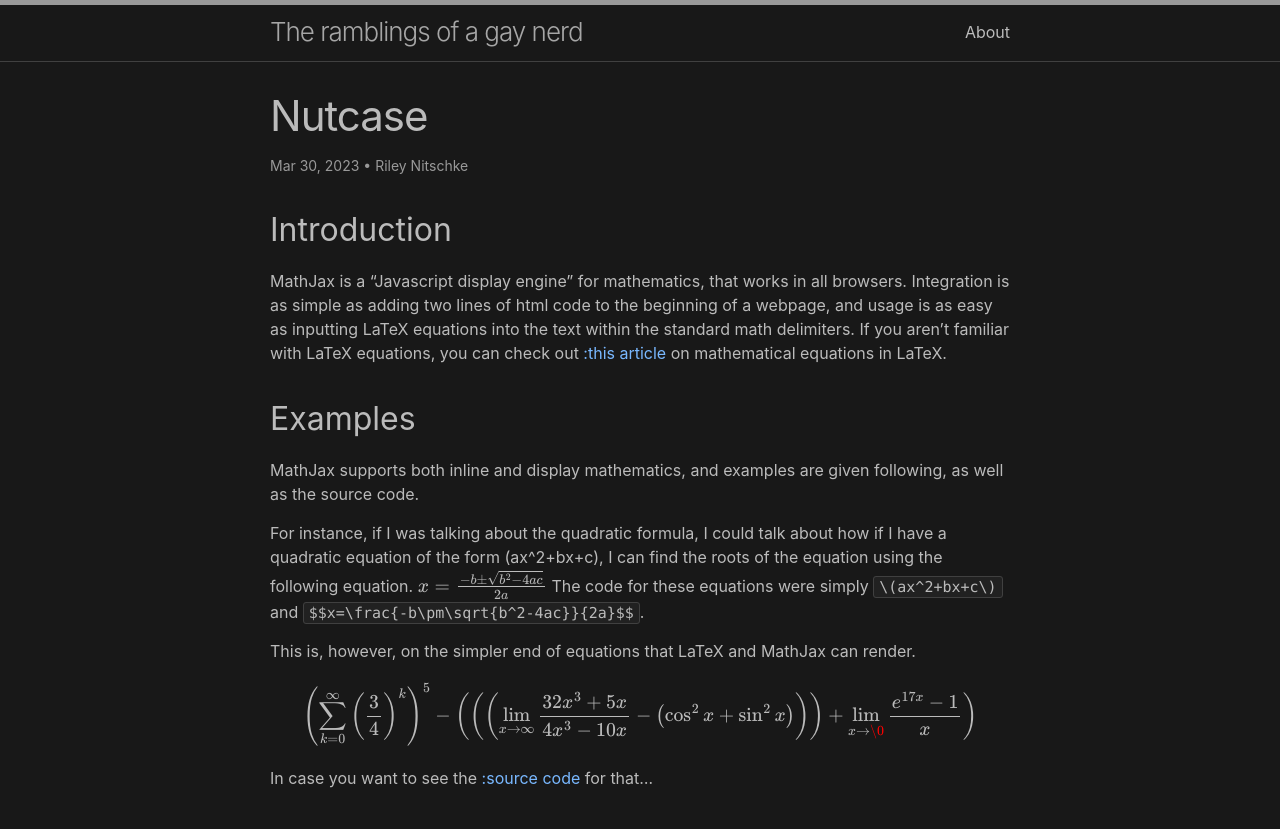
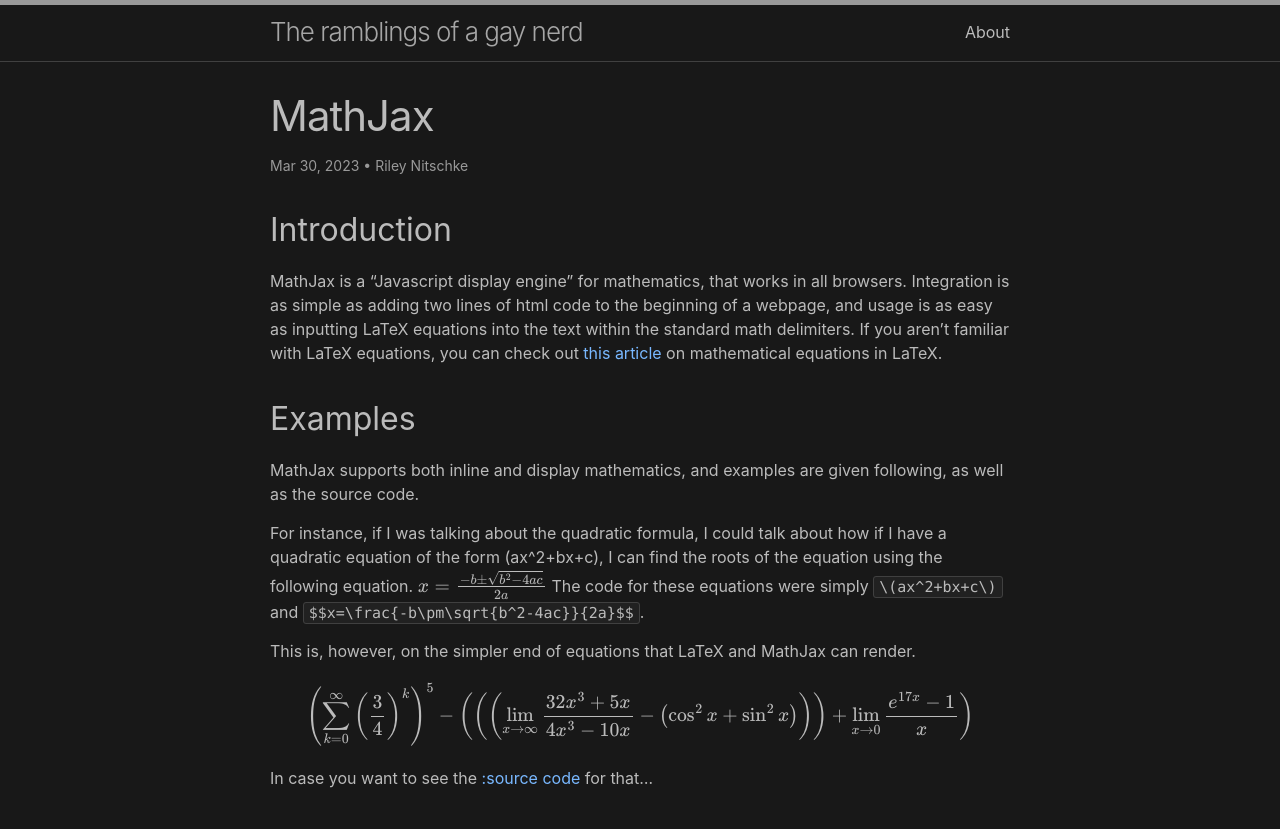
Before and after one commit to Weirdguyz/Weirdguyz.github.io, a Jekyll site: the page built from _posts/2023-03-30-MathJax.md, in a window 1280 px wide. Shown: the top 829 px of the page. Built offline with Jekyll 4.4.1, drawn with Linux system fonts in a browser that asks for light colours.

Commit message:
Update 2023-03-30-MathJax.md

```diff
--- a/_posts/2023-03-30-MathJax.md
+++ b/_posts/2023-03-30-MathJax.md
@@ -1,6 +1,6 @@
 ---
 layout: post
-title: "Nutcase"
+title: "MathJax"
 categories: general
 author:
  - Riley Nitschke
@@ -17,7 +17,7 @@ Nutshell.setOptions({
 <script id="MathJax-script" async src="https://cdn.jsdelivr.net/npm/mathjax@3/es5/tex-chtml.js"></script>
 
 ## Introduction
-MathJax is a "Javascript display engine" for mathematics, that works in all browsers. Integration is as simple as adding two lines of html code to the beginning of a webpage, and usage is as easy as inputting LaTeX equations into the text within the standard math delimiters. If you aren't familiar with LaTeX equations, you can check out [:this article](https://www.overleaf.com/learn/latex/Mathematical_expressions) on mathematical equations in LaTeX.
+MathJax is a "Javascript display engine" for mathematics, that works in all browsers. Integration is as simple as adding two lines of html code to the beginning of a webpage, and usage is as easy as inputting LaTeX equations into the text within the standard math delimiters. If you aren't familiar with LaTeX equations, you can check out [this article](https://www.overleaf.com/learn/latex/Mathematical_expressions) on mathematical equations in LaTeX.
 
 ## Examples
 MathJax supports both inline and display mathematics, and examples are given following, as well as the source code.
@@ -28,7 +28,7 @@ The code for these equations were simply `\(ax^2+bx+c\)` and `$$x=\frac{-b\pm\sq
 
 This is, however, on the simpler end of equations that LaTeX and MathJax can render.
 
-$$\left(\sum_{k=0}^{\infty}\left(\frac{3}{4} \right )^k \right )^5-\left(\left(\left(\lim_{x\to\infty}\frac{32x^3+5x}{4x^3-10x}-\left(\cos^2x+\sin^2x \right ) \right ) \right )+\lim_{x\to\0}\frac{e^{17x}-1}{x} \right )$$
+$$\left(\sum_{k=0}^{\infty}\left(\frac{3}{4} \right )^k \right )^5-\left(\left(\left(\lim_{x\to\infty}\frac{32x^3+5x}{4x^3-10x}-\left(\cos^2x+\sin^2x \right ) \right ) \right )+\lim_{x\to 0}\frac{e^{17x}-1}{x} \right )$$
 
 In case you want to see the [:source code](#what) for that...
 
```
